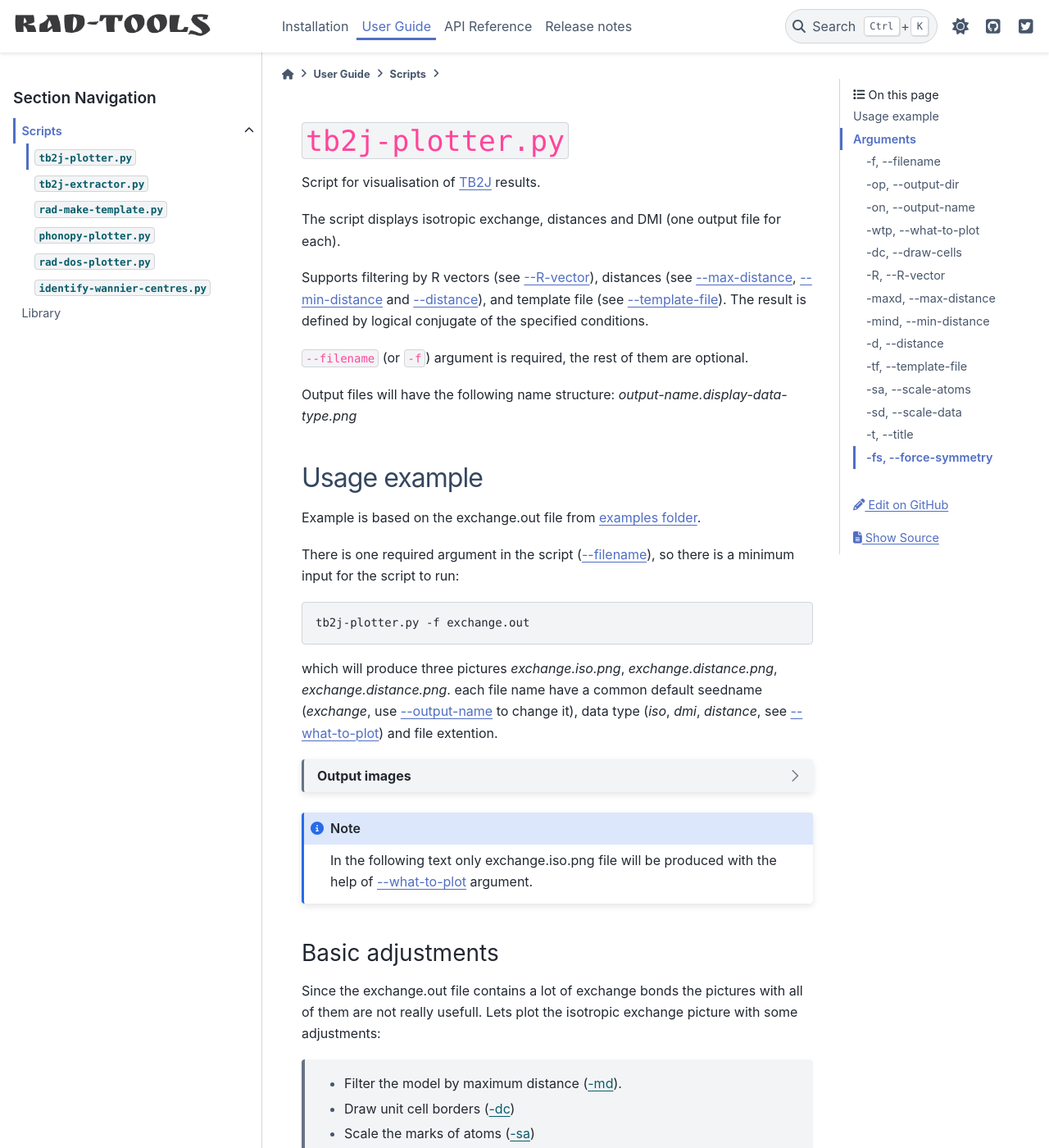
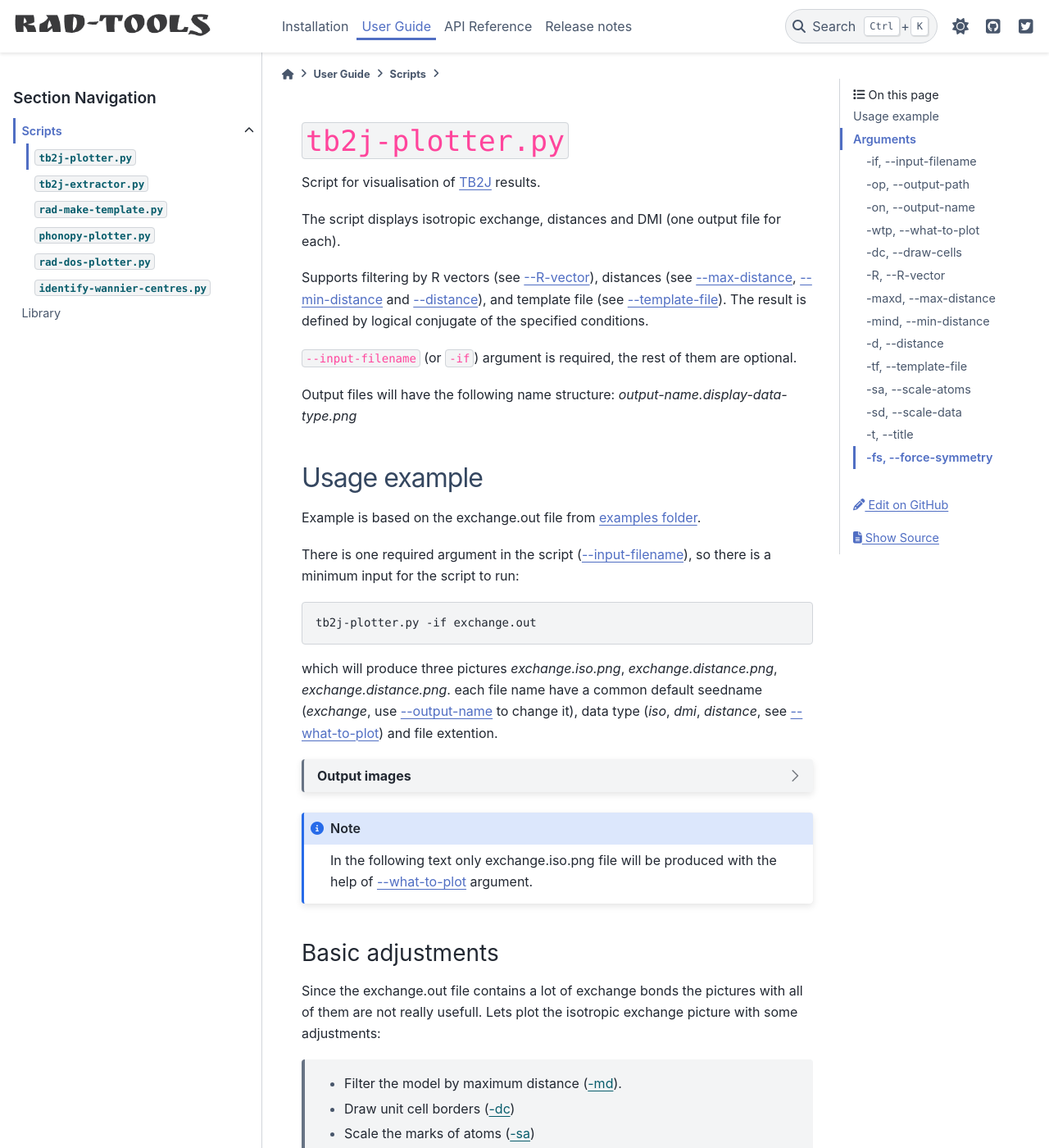
Before and after one commit to adrybakov/rad-tools, a Sphinx documentation site: the page built from docs/source/user-guide/tb2j-plotter.rst, in a window 1280 px wide and 1400 px high. Shown: the whole window at 82% size. Built offline with Sphinx 7.4.7 and the PyData theme 0.15.4, drawn with Linux system fonts in a browser that asks for light colours; some of the changed text lies outside the part shown.

Commit message:
Rename inpu/output argument in the scripts to have the same style

```diff
--- a/docs/source/release-notes/0.5.rst
+++ b/docs/source/release-notes/0.5.rst
@@ -55,3 +55,7 @@ create only two modes of outputs.
 Add ``ferromagnetic_energy`` method to the ``ExchangeModel``
 
 Full remake of :ref:`rad-dos-plotter.py <rad-dos-plotter>` script.
+
+0.5.8
+-----
+Rename all arguments to input/output paths, not dirs.
--- a/docs/source/user-guide/tb2j-plotter.rst
+++ b/docs/source/user-guide/tb2j-plotter.rst
@@ -18,7 +18,7 @@ distances (see :ref:`--max-distance <tb2j-plotter_max-distance>`,
 and template file (see :ref:`--template-file <tb2j-plotter_template-file>`).
 The result is defined by logical conjugate of the specified conditions.
 
-``--filename`` (or ``-f``) argument is required, the rest of them are optional.
+``--input-filename`` (or ``-if``) argument is required, the rest of them are optional.
 
 
 Output files will have the following name structure:
@@ -33,12 +33,12 @@ Example is based on the exchange.out file from
 :examples:`examples folder <tb2j-plotter>`.
 
 There is one required argument in the script
-(:ref:`--filename <tb2j-plotter_filename>`), so there is a minimum input
+(:ref:`--input-filename <tb2j-plotter_input-filename>`), so there is a minimum input
 for the script to run:
 
 .. code-block:: bash
 
-    tb2j-plotter.py -f exchange.out
+    tb2j-plotter.py -if exchange.out
 
 which will produce three pictures *exchange.iso.png*,
 *exchange.distance.png*, *exchange.distance.png*. each file name have a common
@@ -84,7 +84,7 @@ with some adjustments:
 
 .. code-block:: bash
 
-    tb2j-plotter.py -f exchange.out -wtp iso -maxd 5 -dc -sa 1.2 -sd 1.2 -t "First neighbor exchange" -on exchange_filtered
+    tb2j-plotter.py -if exchange.out -wtp iso -maxd 5 -dc -sa 1.2 -sd 1.2 -t "First neighbor exchange" -on exchange_filtered
 
 .. figure:: /../examples/tb2j-plotter/exchange_filtered.iso.png
     :align: center
@@ -110,9 +110,9 @@ frist exchange neighbor, using different options:
 
 .. code-block:: bash
 
-    tb2j-plotter.py -f exchange.out -wtp iso -maxd 5 -dc -sa 1.2 -sd 1.2 -t "First neighbor exchange" -on exchange_filtered
-    tb2j-plotter.py -f exchange.out -wtp iso -tf template.txt -dc -sa 1.2 -sd 1.2 -t "First neighbor exchange" -on exchange_template
-    tb2j-plotter.py -f exchange.out -wtp iso -R 1 0 0 1 1 0  0 1 0 -1 1 0 -1 0 0 -1 -1 0 0 -1 0 1 -1 0 -dc -sa 1.2 -sd 1.2 -t "First neighbor exchange" -on exchange_R
+    tb2j-plotter.py -if exchange.out -wtp iso -maxd 5 -dc -sa 1.2 -sd 1.2 -t "First neighbor exchange" -on exchange_filtered
+    tb2j-plotter.py -if exchange.out -wtp iso -tf template.txt -dc -sa 1.2 -sd 1.2 -t "First neighbor exchange" -on exchange_template
+    tb2j-plotter.py -if exchange.out -wtp iso -R 1 0 0 1 1 0  0 1 0 -1 1 0 -1 0 0 -1 -1 0 0 -1 0 1 -1 0 -dc -sa 1.2 -sd 1.2 -t "First neighbor exchange" -on exchange_R
 
 where template file is the following:
 
@@ -147,7 +147,7 @@ to reproduce particular exchange model:
 
 .. code-block:: bash
 
-    tb2j-plotter.py -f exchange.out -tf template.txt -fs -dc -sa 1.2 -sd 1.2 -t "Forced symmetry exchange" -on exchange_forced_symmetry
+    tb2j-plotter.py -if exchange.out -tf template.txt -fs -dc -sa 1.2 -sd 1.2 -t "Forced symmetry exchange" -on exchange_forced_symmetry
 
 .. figure:: /../examples/tb2j-plotter/exchange_forced_symmetry.iso.png
     :align: center
@@ -182,10 +182,10 @@ kept, but the magnitude of the DMI vector is scaled to the medium value.
 Arguments
 =========
 
-.. _tb2j-plotter_filename:
+.. _tb2j-plotter_input-filename:
 
--f, --filename
---------------
+-if, --input-filename
+---------------------
 Relative or absulute path to the TB2J exchange output file,
 including the name and extention of the file.
 
@@ -194,10 +194,10 @@ including the name and extention of the file.
     required
 
 
-.. _tb2j-plotter_output-dir:
+.. _tb2j-plotter_output-path:
 
--op, --output-dir
------------------
+-op, --output-path
+------------------
 Relative or absolute path to the folder for saving outputs.
 
 If the folder does not exist then it is created from the specified path.
--- a/rad_tools/__init__.py
+++ b/rad_tools/__init__.py
@@ -2,4 +2,4 @@ r"""
 All tools from the package.
 """
 
-__version__ = "0.5.7"
+__version__ = "0.5.8"
```
Also changed, not shown: docs/source/user-guide/identify-wannier-centres.rst (+4 -4 lines), docs/source/user-guide/tb2j-extractor.rst (+8 -8 lines), 4 other files.
